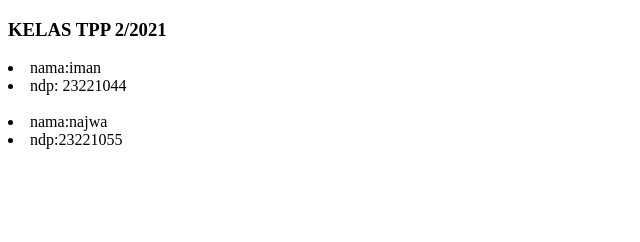
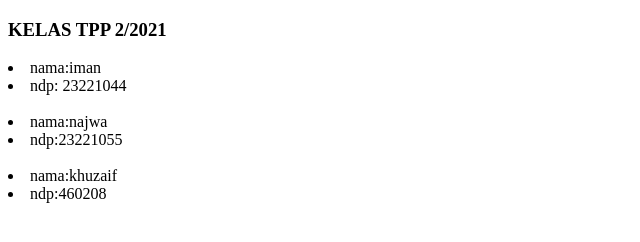
Before and after one commit to vrkamalesh/datapelajar-pelajar, a plain HTML site: page lecturer.html in a window 1280 px wide. Shown: the whole page, without its empty margins (0-640 px from the left). Drawn offline with Linux system fonts and the light colour scheme.

Commit message:
mengubahkan fail

```diff
--- a/lecturer.html
+++ b/lecturer.html
@@ -13,5 +13,9 @@
     <br>
     <li>nama:najwa</li>
     <li>ndp:23221055</li>
+    <br>
+    <li>nama:khuzaif</li>
+    <li>ndp:460208</li>
+
 </body>
 </html>
```
Also changed, not shown: index.html (+4 -0 lines).
